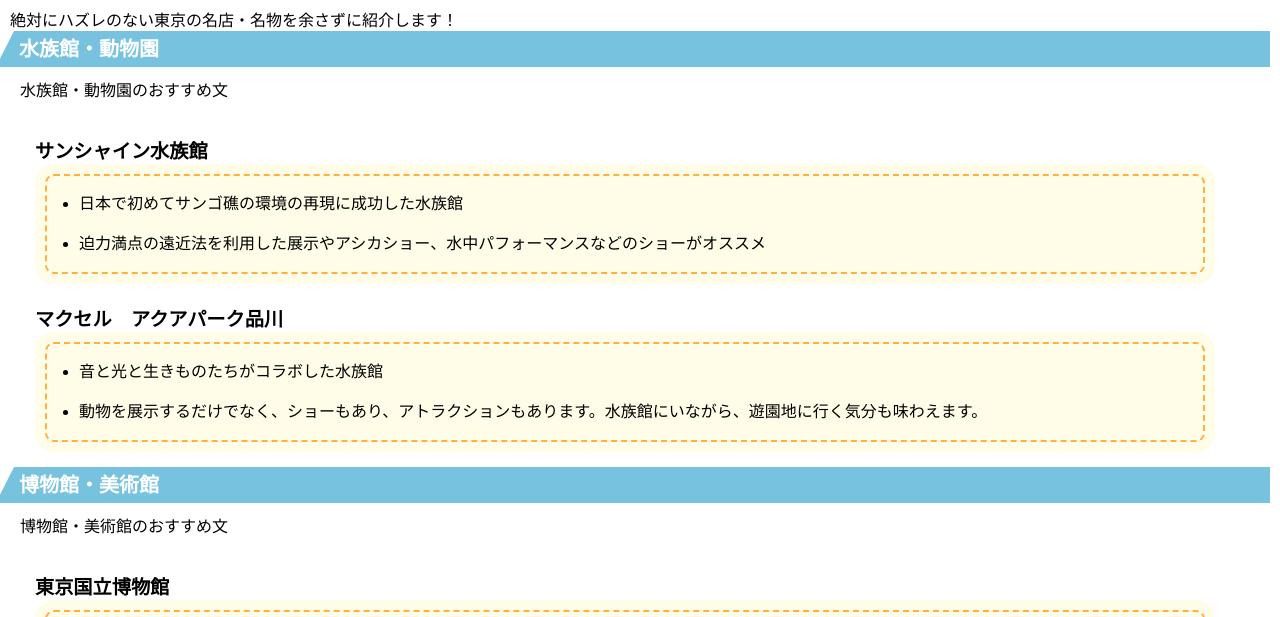
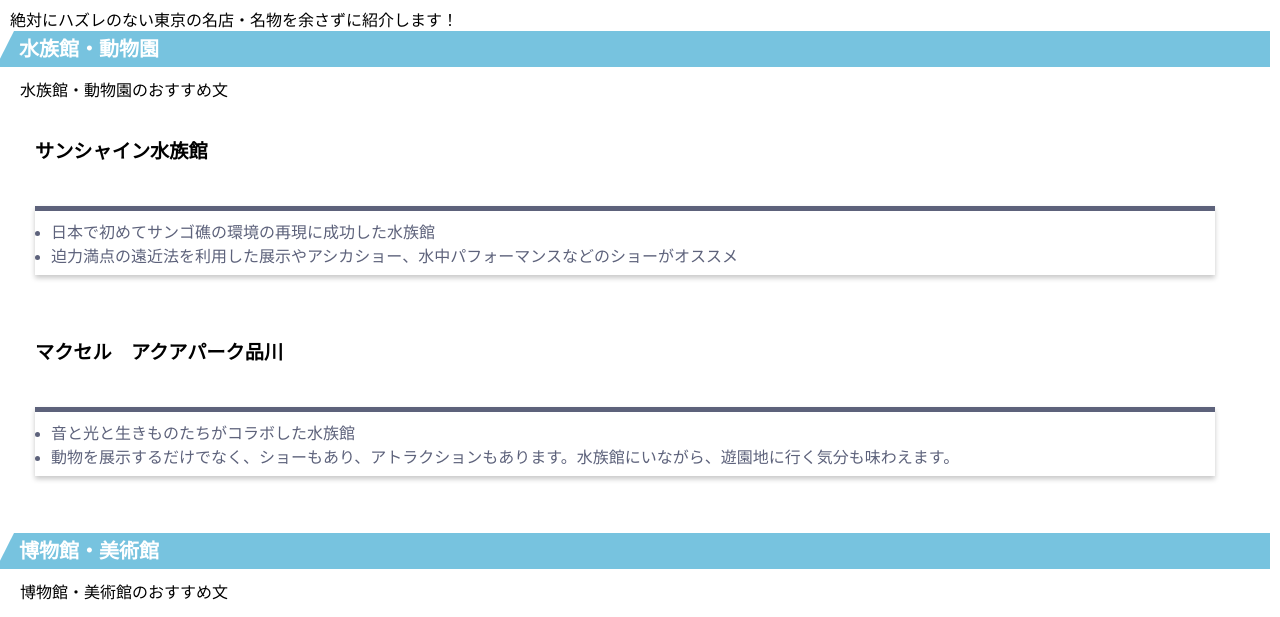
Before and after one commit to Chaos-Frog/TokyoHTML, a plain HTML site: page index.html in a window 1280 px wide. Shown: the part 144-761 px from the top of the page. Drawn offline with Linux system fonts and the light colour scheme.

Commit message:
テキストボックスのデザインを変更しました

```diff
--- a/css/main.css
+++ b/css/main.css
@@ -76,18 +76,17 @@ dl dd {
 
 
 ul, ol {
-    background: #fffde8;
-    box-shadow: 0px 0px 0px 10px #fffde8; /*線の外側*/
-    border: dashed 2px #ffb03f; /*破線*/
-    border-radius: 9px;
-    margin-left: 10px; /*はみ出ないように調整*/
-    margin-right: 10px; /*はみ出ないように調整*/
-    padding: 0.5em 0.5em 0.5em 2em;
-}
+    padding: 0.5em 1em;
+    margin: 2em 0;
+    color: #5d627b;
+    background: white;
+    border-top: solid 5px #5d627b;
+    box-shadow: 0 3px 5px rgba(0, 0, 0, 0.22);
+    }
 
 ul li, ol li {
-    line-height: 1.5;
-    padding: 0.5em 0;
+    margin: 0;
+    padding: 0;
 }
 
 footer {
```
